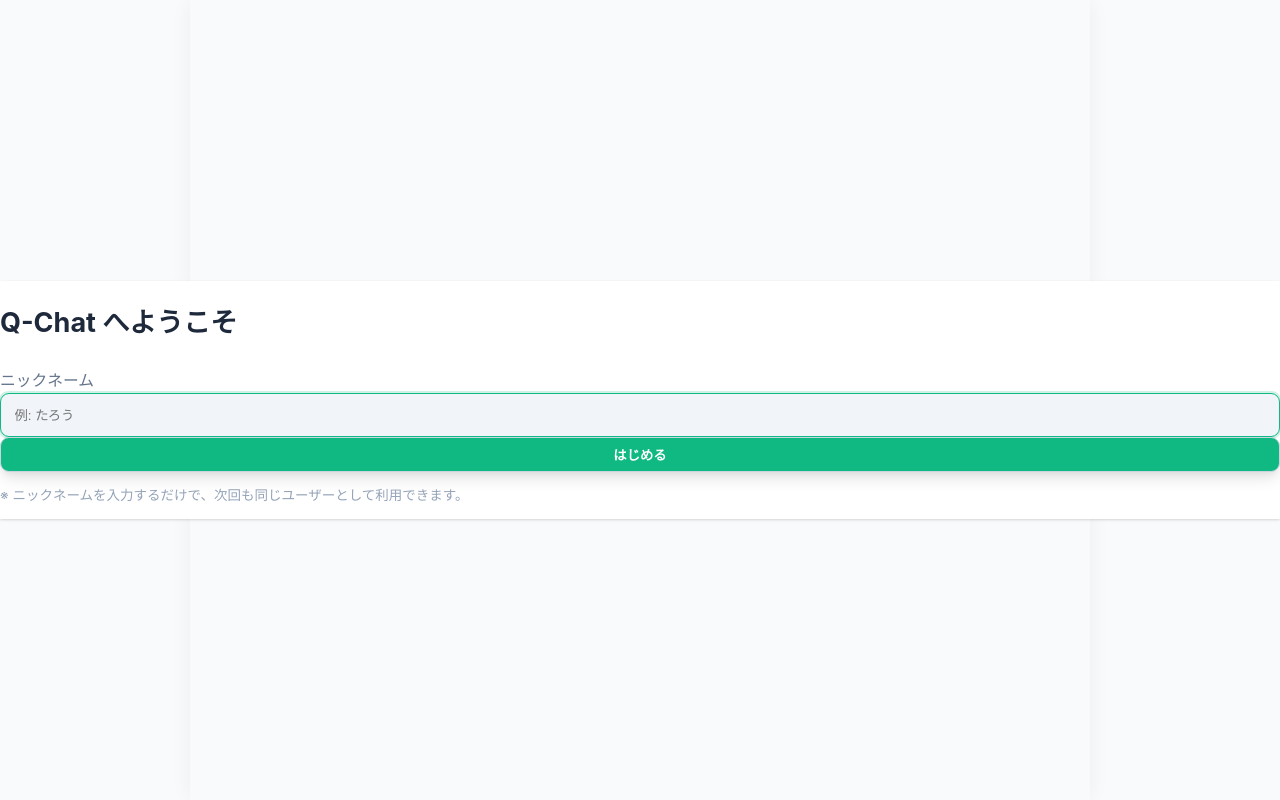
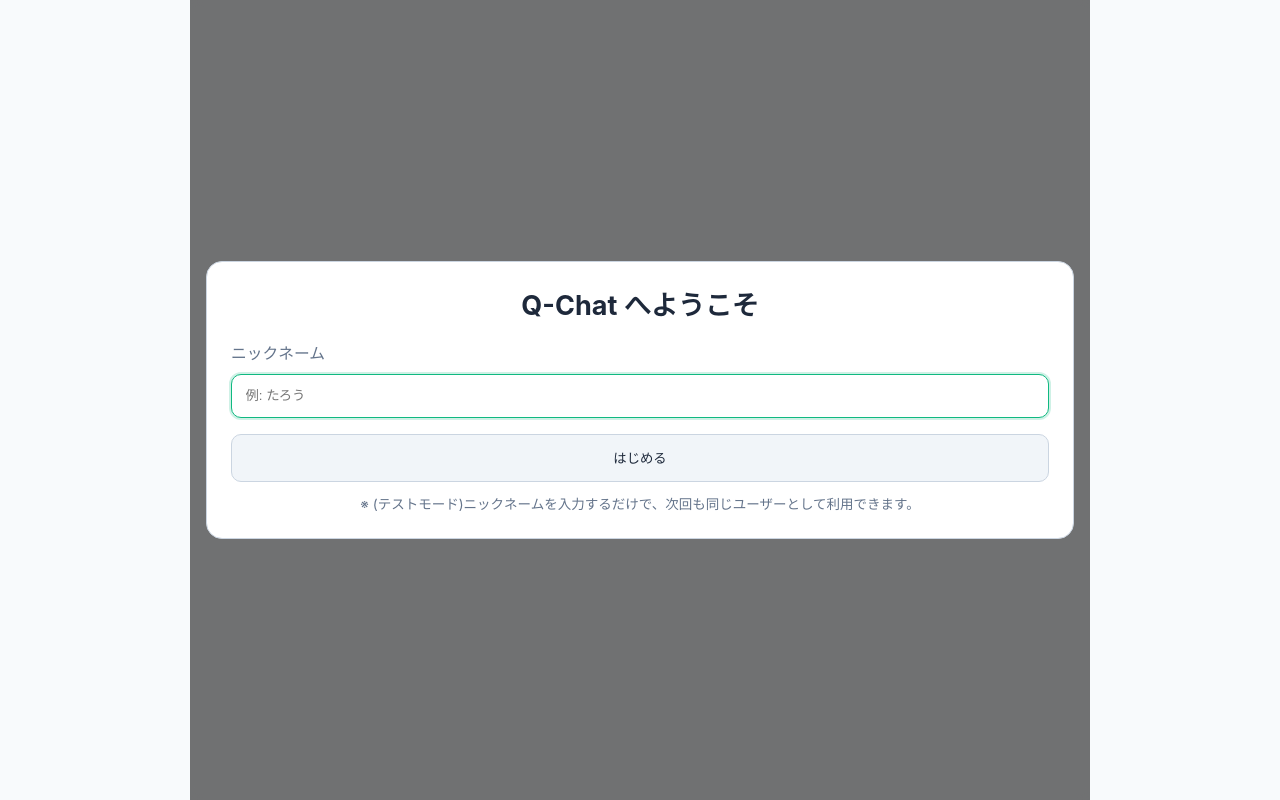
Before and after one commit to uiux-group3/chatapp, a React app in the folder frontend/: page / in a window 1280 px wide. Built offline with nearby package versions, Linux system fonts and the light colour scheme; the HTML template or start-up script is replaced by a standard one.

Commit message:
fix loginmodal

```diff
--- a/frontend/src/components/LoginModal.tsx
+++ b/frontend/src/components/LoginModal.tsx
@@ -41,36 +41,34 @@ export default function LoginModal({ onLogin }: Props) {
     };
 
     return (
-        <div className="fixed inset-0 bg-black/80 flex items-center justify-center z-50 backdrop-blur-sm">
-            <div className="bg-slate-800 p-8 rounded-xl border border-slate-700 shadow-2xl max-w-sm w-full mx-4">
-                <h2 className="text-2xl font-bold bg-gradient-to-r from-indigo-400 to-purple-400 bg-clip-text text-transparent mb-6 text-center">
-                    Q-Chat へようこそ
-                </h2>
+        <div className="login-modal-overlay absolute inset-0 flex items-center justify-center">
+            <div className="login-modal-card">
+                <h2 className="login-modal-title">Q-Chat へようこそ</h2>
 
-                <div className="mb-6">
-                    <label className="block text-slate-400 text-sm mb-2">ニックネーム</label>
+                <div className="login-modal-field">
+                    <label className="login-modal-label">ニックネーム</label>
                     <input
                         type="text"
-                        className="w-full bg-slate-900 border border-slate-600 rounded-lg p-3 text-white focus:ring-2 focus:ring-indigo-500 outline-none"
+                        className="login-modal-input"
                         placeholder="例: たろう"
                         value={username}
                         onChange={e => setUsername(e.target.value)}
                         onKeyDown={e => e.key === 'Enter' && handleLogin()}
                         autoFocus
                     />
-                    {error && <p className="text-red-400 text-xs mt-2">{error}</p>}
+                    {error && <p className="login-modal-error">{error}</p>}
                 </div>
 
                 <button
-                    className="w-full bg-indigo-600 hover:bg-indigo-500 text-white font-bold py-3 rounded-lg transition-all shadow-lg shadow-indigo-500/20"
+                    className="login-modal-button"
                     onClick={handleLogin}
                     disabled={loading || !username.trim()}
                 >
                     {loading ? '認証中...' : 'はじめる'}
                 </button>
 
-                <p className="text-slate-500 text-xs text-center mt-4">
-                    ※ ニックネームを入力するだけで、次回も同じユーザーとして利用できます。
+                <p className="login-modal-hint">
+                    ※ (テストモード)ニックネームを入力するだけで、次回も同じユーザーとして利用できます。
                 </p>
             </div>
         </div>
--- a/frontend/src/index.css
+++ b/frontend/src/index.css
@@ -30,6 +30,7 @@ body {
   min-height: 100vh;
   display: flex;
   flex-direction: column;
+  background-color: var(--bg-color);
 }
 
 #root {
@@ -39,12 +40,73 @@ body {
   margin: 0 auto;
   /* Center app */
   height: 100vh;
+  position: relative;
   display: flex;
   flex-direction: column;
   background-color: var(--bg-color);
   /* Ensure bg matches */
-  box-shadow: 0 0 20px rgba(0, 0, 0, 0.05);
-  /* Subtle shadow */
+  box-shadow: none;
+}
+
+.login-modal-overlay {
+  background: rgba(0, 0, 0, 0.55);
+  padding: 16px;
+  z-index: 50;
+  backdrop-filter: blur(6px);
+}
+
+.login-modal-card {
+  width: 100%;
+  max-width: 100%;
+  border-radius: 16px;
+  padding: 24px;
+  background: var(--surface-color);
+  border: 1px solid var(--border-color);
+  box-shadow: none;
+}
+
+.login-modal-title {
+  margin: 0 0 16px;
+  font-size: 1.5rem;
+  font-weight: 700;
+  text-align: center;
+  color: var(--text-primary);
+}
+
+.login-modal-field {
+  margin-bottom: 16px;
+}
+
+.login-modal-label {
+  display: block;
+  font-size: 0.875rem;
+  margin-bottom: 8px;
+  color: var(--text-secondary);
+}
+
+.login-modal-input {
+  width: 100%;
+  padding: 0.75rem;
+  border-radius: 10px;
+}
+
+.login-modal-error {
+  margin: 8px 0 0;
+  font-size: 0.75rem;
+  color: #ef4444;
+}
+
+.login-modal-button {
+  width: 100%;
+  padding: 0.75rem;
+  border-radius: 10px;
+}
+
+.login-modal-hint {
+  margin: 12px 0 0;
+  font-size: 0.75rem;
+  text-align: center;
+  color: var(--text-secondary);
 }
 
 .glass-panel {
```
